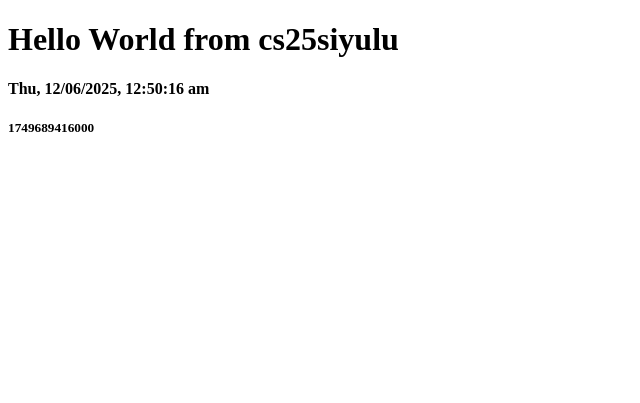
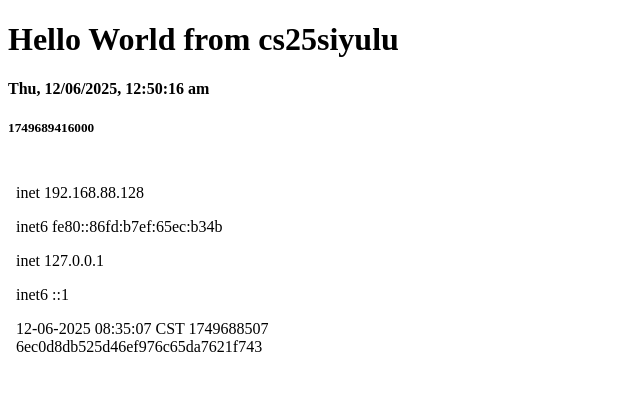
Before and after one commit to Ear-hug/cs25siyulu, a plain HTML site: page docs/index.html in a window 1280 px wide. Shown: the whole page, without its empty margins (0-640 px from the left). Drawn offline with Linux system fonts and the light colour scheme.

Commit message:
ipaddresses index.html

```diff
--- a/docs/index.html
+++ b/docs/index.html
@@ -17,3 +17,9 @@ hour12: true, weekday: "short", hour: "2-digit", minute: "2-digit", second: "2-d
 document.getElementById("id01").innerHTML = "" + date1;
 document.getElementById("id02").innerHTML = "" + Date.now();</script>
 </html>
+<br>
+<div id="list">
+<iframe width="400" height="220" src="./ipaddresses.html"
+frameborder="0" >
+</iframe>
+</div>
```
